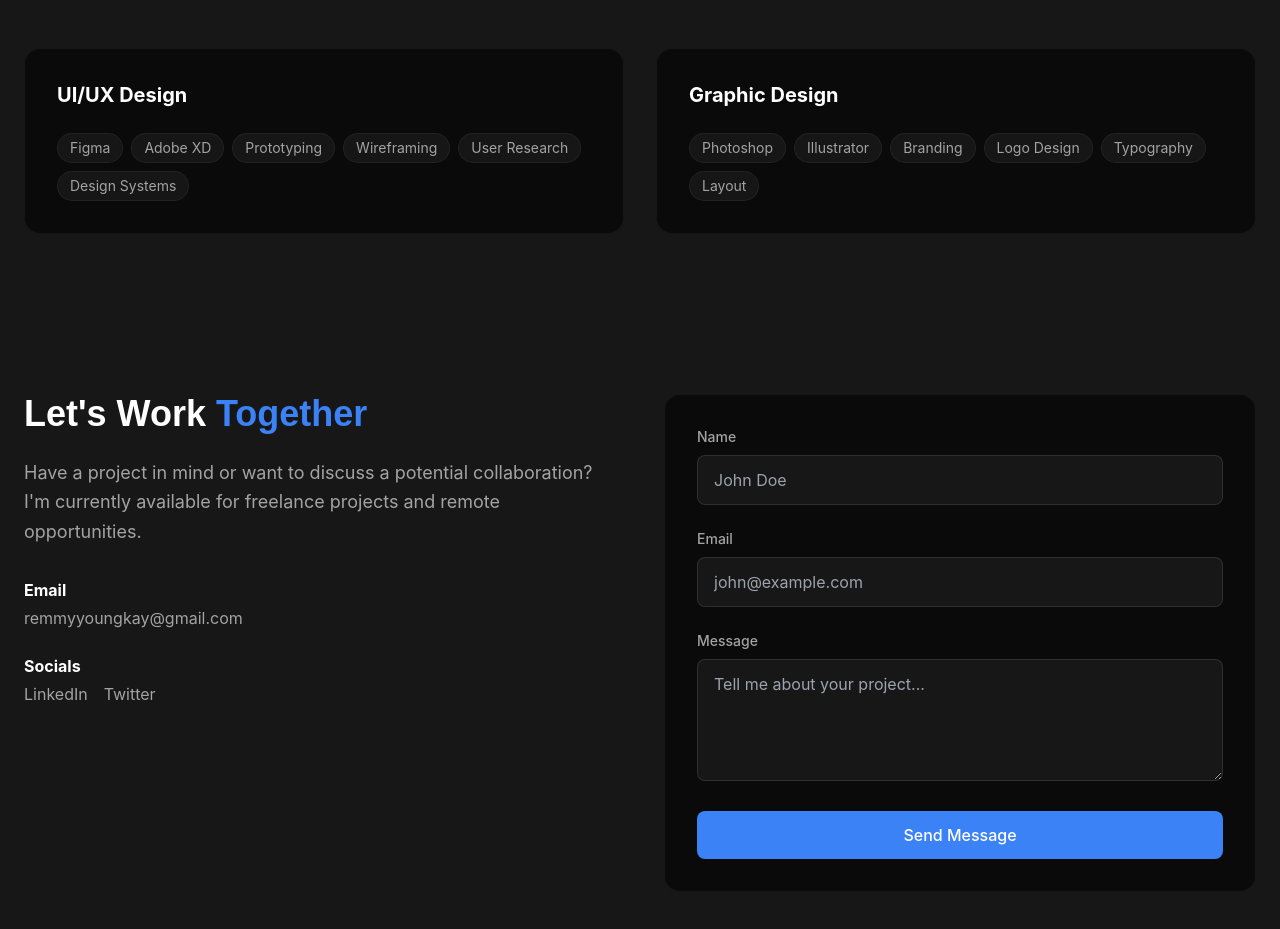
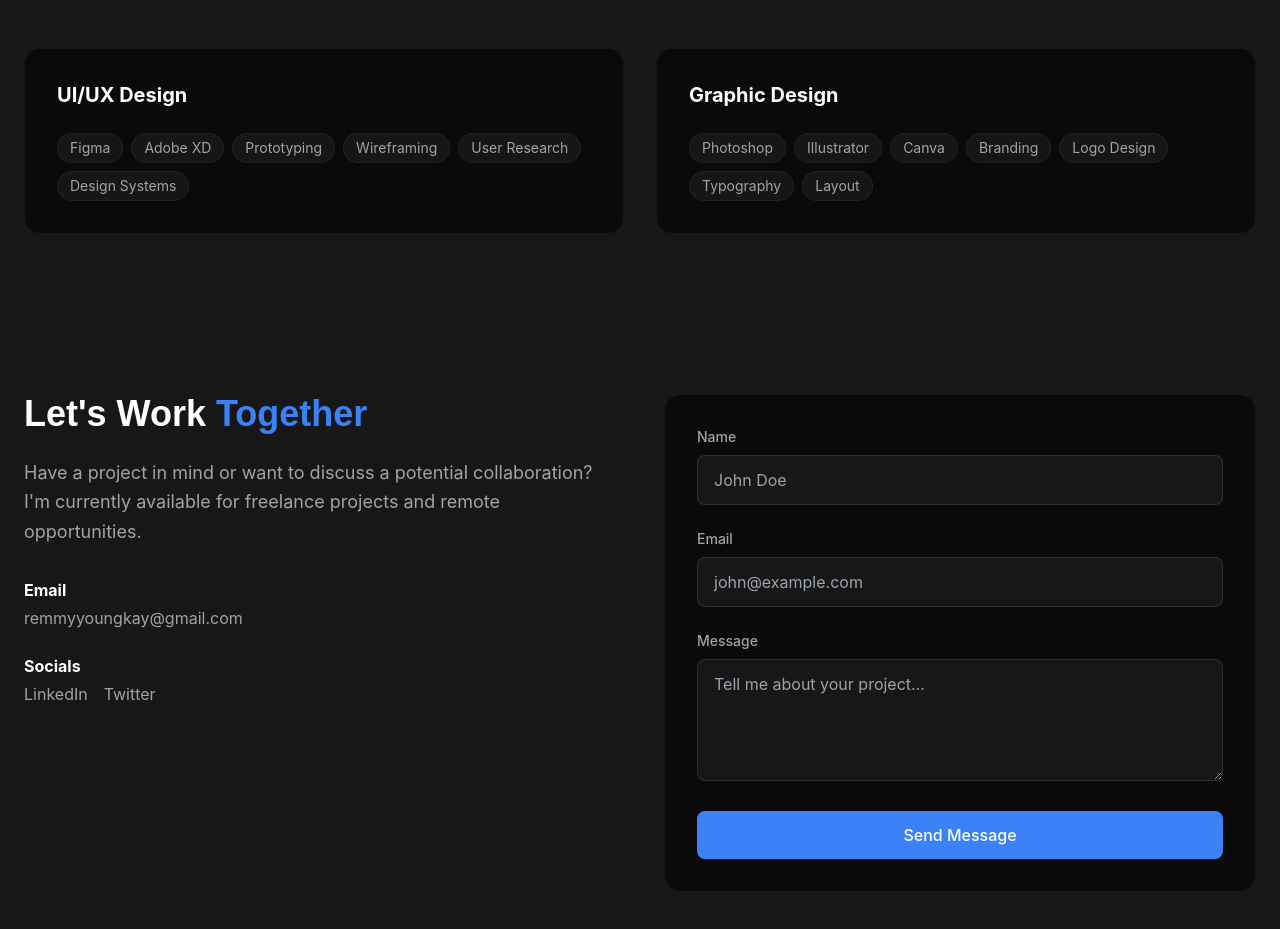
Before and after one commit to Herryking25/Remmy-Design, a React (Vite) app: page / in a window 1280 px wide. Shown: the part 3060-3989 px from the top of the page. Built offline with nearby package versions, Linux system fonts and the light colour scheme.

Commit message:
skills update

```diff
--- a/src/data/skills.js
+++ b/src/data/skills.js
@@ -9,6 +9,6 @@ export const skills = [
     // },
     {
         category: "Graphic Design",
-        items: ["Photoshop", "Illustrator", "Branding", "Logo Design", "Typography", "Layout"]
+        items: ["Photoshop", "Illustrator", "Canva", "Branding", "Logo Design", "Typography", "Layout"]
     }
 ];
```
